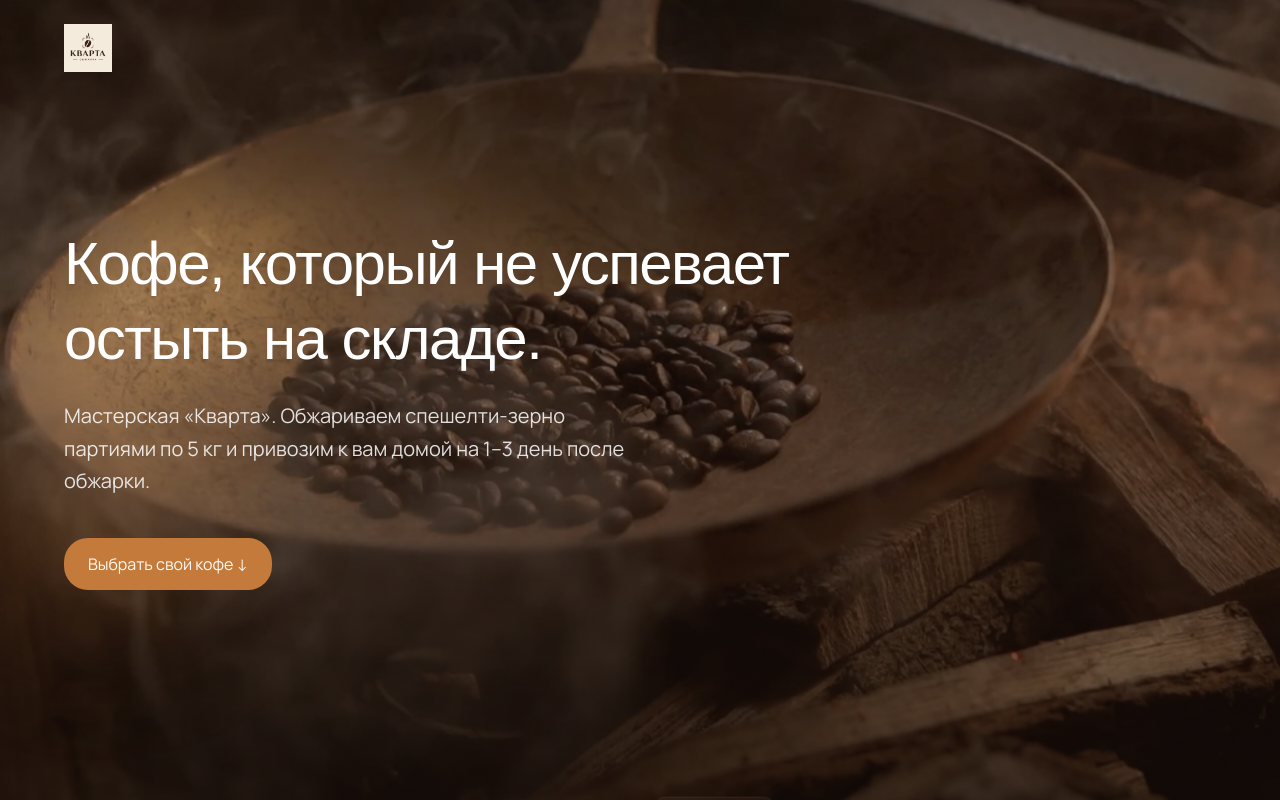
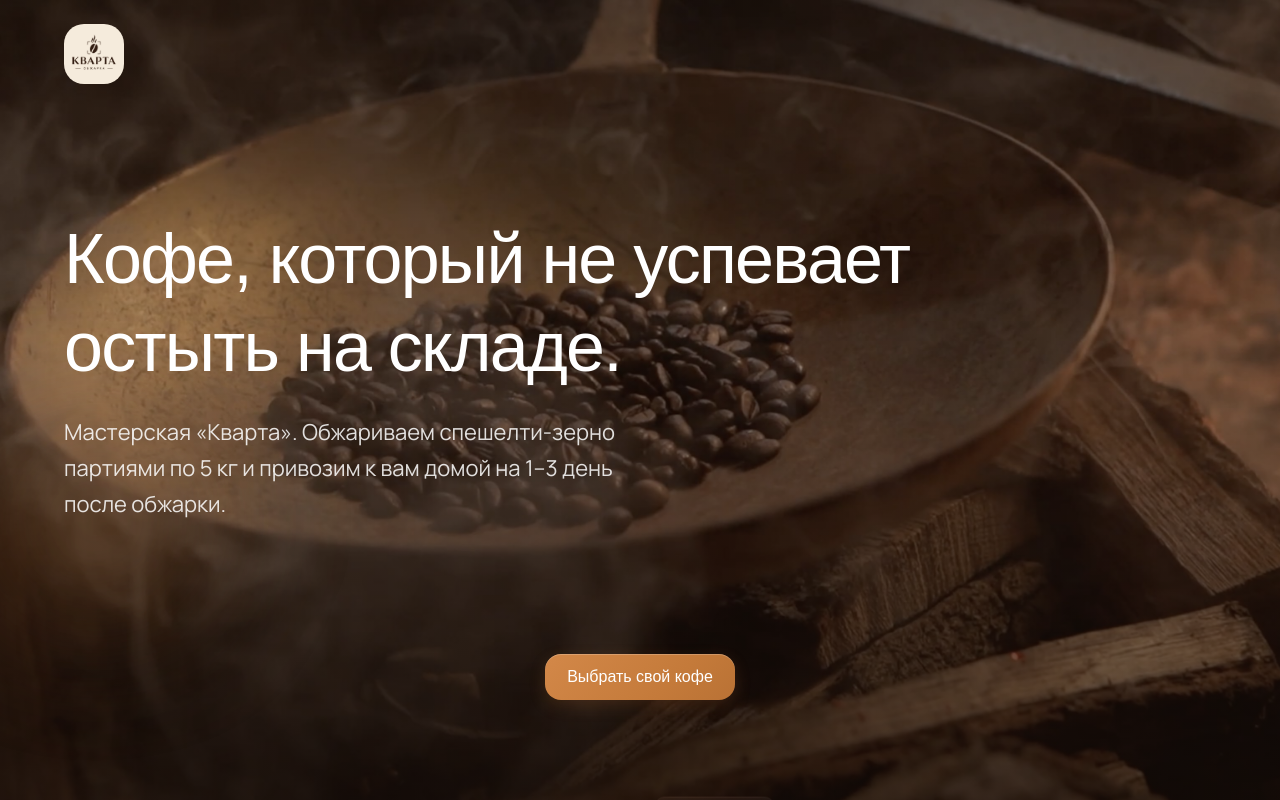
Before and after one commit to dmigel/vitai-coffee-challenge, a Next.js app: page / in a window 1280 px wide. Shown: the top 800 px of the page. Built offline with nearby package versions, Linux system fonts and the light colour scheme; no server answers; a web font is replaced by a local one.

Commit message:
markup fixes to main slide

```diff
--- a/src/components/HeroBackgroundVideo.tsx
+++ b/src/components/HeroBackgroundVideo.tsx
@@ -31,9 +31,7 @@ function canLoadVideo(): boolean {
 }
 
 function pickVideoSrc(): string {
-  return window.matchMedia("(min-width: 768px)").matches
-    ? "/video/bg.mp4"
-    : "/video/bgMin.mp4";
+  return "/video/bgMin.mp4";
 }
 
 export function HeroBackgroundVideo() {
--- a/src/components/sections/About.tsx
+++ b/src/components/sections/About.tsx
@@ -115,9 +115,6 @@ export function About() {
 
         <div className="about-accents flex max-w-3xl flex-col gap-6 sm:gap-8">
           <div className="flex gap-3 sm:gap-4">
-            <span className="mt-0.5 shrink-0 text-accent">
-              <SecretIcon />
-            </span>
             <div>
               <h3 className="font-display text-lg leading-snug tracking-tight sm:text-xl">
                 В чем наш секрет?
@@ -131,9 +128,6 @@ export function About() {
           </div>
 
           <div className="flex gap-3 sm:gap-4">
-            <span className="mt-0.5 shrink-0 text-accent">
-              <ScheduleIcon />
-            </span>
             <div>
               <h3 className="font-display text-lg leading-snug tracking-tight sm:text-xl">
                 Наш график
--- a/src/components/sections/Hero.tsx
+++ b/src/components/sections/Hero.tsx
@@ -22,31 +22,28 @@ export function Hero() {
       <div className="hero-overlay absolute inset-0 z-[1]" aria-hidden />
       <div className="hero-glow" aria-hidden />
 
-      <div className="relative z-10 flex min-h-svh flex-col px-5 pb-10 pt-5 sm:px-8 sm:pb-14 sm:pt-6 lg:px-16">
+      <div className="relative z-10 flex min-h-svh flex-col px-5 pb-12 pt-5 sm:px-8 sm:pb-16 sm:pt-6 lg:px-16 lg:pb-[100px]">
         <Image
           src={logo}
           alt="Кварта"
-          width={48}
-          height={48}
-          className="h-10 w-10 sm:h-12 sm:w-12"
-          sizes="48px"
+          width={60}
+          height={60}
+          className="h-[60px] w-[60px] rounded-[20px]"
+          sizes="60px"
         />
 
         <div className="flex flex-1 flex-col justify-center py-6 sm:py-10">
-          <h1 className="font-display max-w-3xl text-[1.75rem] leading-tight tracking-tight text-white sm:text-4xl lg:text-6xl">
+          <h1 className="font-display max-w-3xl text-[34px] leading-tight tracking-tight text-white sm:text-4xl lg:text-6xl xl:max-w-5xl xl:text-[70px]">
             Кофе, который не успевает остыть на складе.
           </h1>
-          <p className="mt-4 max-w-xl text-base leading-relaxed text-white/85 sm:mt-6 sm:text-lg lg:text-xl">
+          <p className="mt-4 max-w-xl text-base leading-relaxed text-white/85 sm:mt-6 sm:text-lg lg:text-xl xl:text-[22px]">
             Мастерская «Кварта». Обжариваем спешелти-зерно партиями по 5 кг и
             привозим к вам домой на 1–3 день после обжарки.
           </p>
-          <a
-            href="#products"
-            className="mt-7 inline-flex w-fit items-center rounded-lg bg-accent px-5 py-3 text-sm text-surface transition-colors hover:bg-accent-hover sm:mt-10 sm:px-6 sm:py-3.5 sm:text-base"
-          >
-            Выбрать свой кофе ↓
-          </a>
         </div>
+        <a href="#products" className="product-cta mx-auto">
+          Выбрать свой кофе
+        </a>
       </div>
     </section>
   );
```
Also changed, not shown: 3 other files (tests, documents, lock files or other folders).
